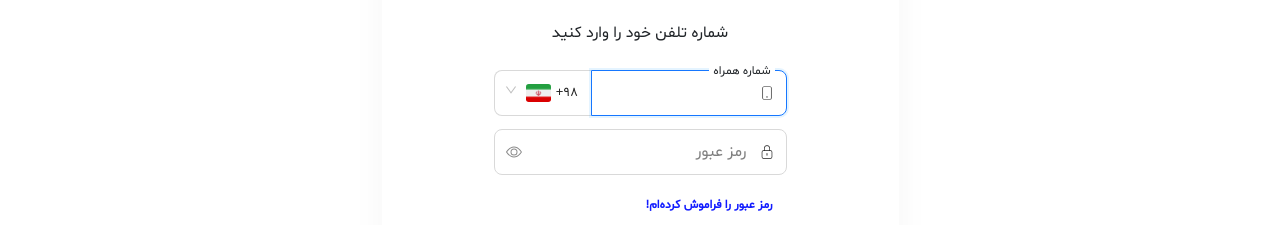
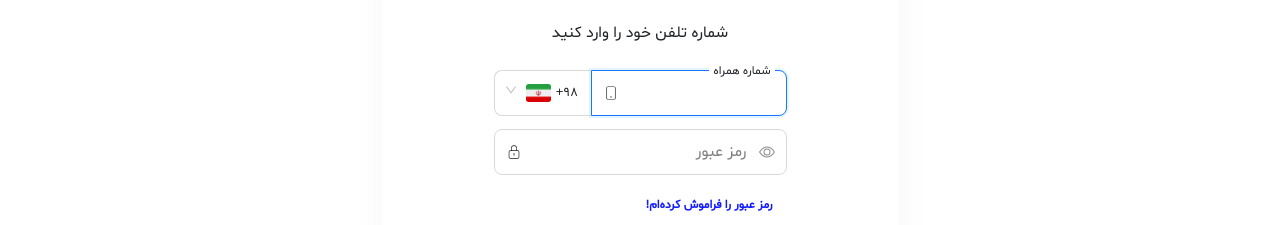
Before and after one commit to Mrezagolbaba/frontend2000, a React (Vite) app: page /login in a window 1280 px wide. Shown: the part 194-419 px from the top of the page. Built offline with nearby package versions, Linux system fonts and the light colour scheme.

Commit message:
update style input for email and password

```diff
--- a/src/components/Input/FloatInput.tsx
+++ b/src/components/Input/FloatInput.tsx
@@ -44,6 +44,10 @@ const FloatInput = (props: Props) => {
         value={value}
         onChange={onChange}
         {...inputProps}
+        style={type === 'email' || 'password' ? {
+          direction: 'ltr',
+          textAlign: 'left'
+        } : null}
       />
       <label htmlFor={name} className={`${labelClass} ${isPrefix}`}>
         {label} {requiredMark}
```
